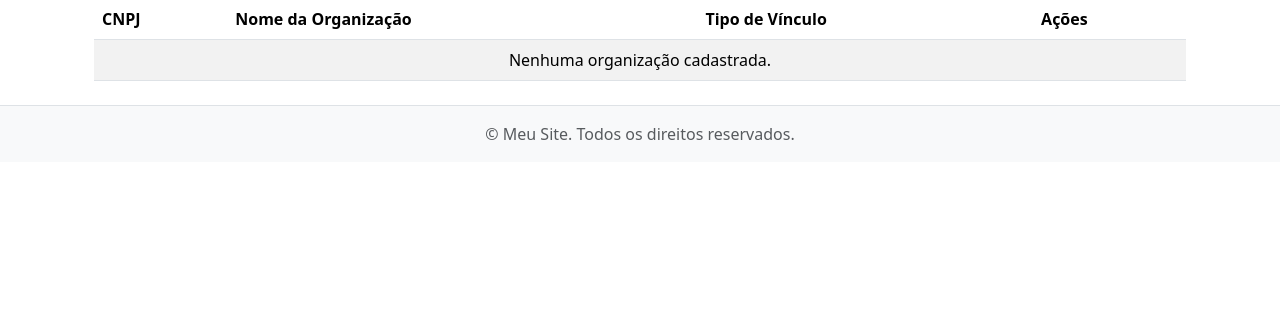
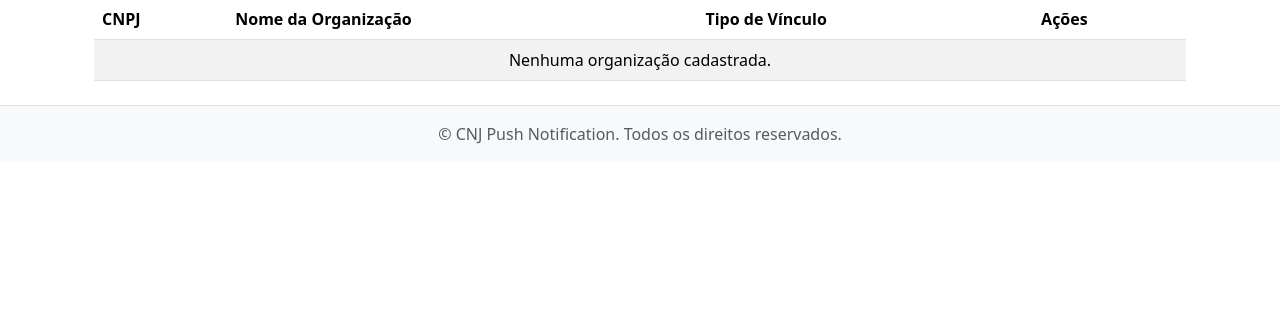
Before and after one commit to HelderVieira/cnj_push_notfication, a Django app: page /organizacoes/ in a window 1280 px wide. Shown: the part 290-601 px from the top of the page. Run offline with Django 5.2, Linux system fonts and the light colour scheme; the visitor is signed in with stand-in values (Sample User, id 1); data that the repository does not hold is empty.

Commit message:
chore: update footer copyright text to CNJ Push Notification

```diff
--- a/templates/partials/_footer.html
+++ b/templates/partials/_footer.html
@@ -1,5 +1,5 @@
 <footer class="footer mt-auto py-3 bg-light border-top">
   <div class="container text-center">
-    <span class="text-muted">&copy; {{ now|date:'Y' }} Meu Site. Todos os direitos reservados.</span>
+    <span class="text-muted">&copy; {{ now|date:'Y' }} CNJ Push Notification. Todos os direitos reservados.</span>
   </div>
 </footer>
```
